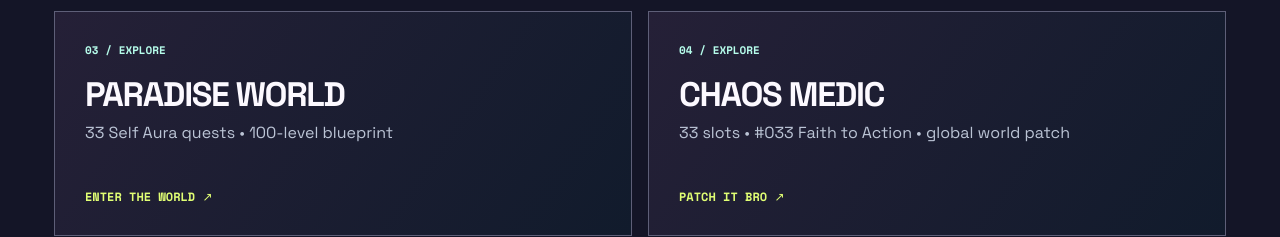
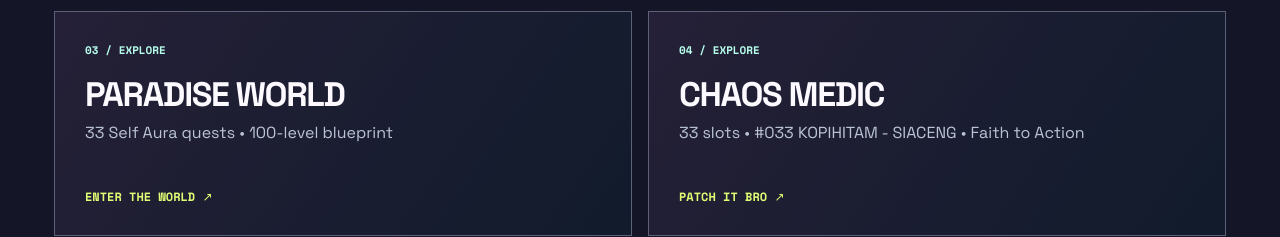
Before and after one commit to bjo163/moonwitness-xii-season-global-championships, a React (Vite) app: page / in a window 1280 px wide. Shown: the part 3080-3317 px from the top of the page. Built offline with nearby package versions, Linux system fonts and the light colour scheme.

Commit message:
Update homepage title for slot #033

```diff
--- a/src/pages/Home.jsx
+++ b/src/pages/Home.jsx
@@ -1,7 +1,7 @@
 import React from 'react';import {Link} from 'react-router-dom';import {topics,crew} from '../data.js';import {Card,Head,Notice} from '../components/UI.jsx';import CrewArt from '../components/CrewArt.jsx';import SupportArt from '../components/SupportArt.jsx';import Books from '../components/Books.jsx';import {supportingCrew} from '../data/supportingCrew.js';
 const names=['ROCKSOUL','ISROCKFEEL','WALTERWHITE','4-LAH / THE BATTERIES'];
 const bios={ROCKSOUL:['MAIN WITNESS / SOUL MODES','Faceless hoodie, backward green or black cap. Color marks a symbolic soul-mode: mercy, hope or resolve. Inspired by prophetic virtues, without claims of literal prophetic identity.'],ISROCKFEEL:['PUNK-ROCK ACTION MENTOR','Messy punk hair, patched leather and denim, raw Gen-Z band energy. Field action first. Artistically inspired by Israfil themes of calling and awakening.'],WALTERWHITE:['WILD IDEA ENGINEER','The experimental messenger: sharp streetwear, disruptive ideas, funky humor. Artistically inspired by Jibril and the theme of delivering messages.'],'4-LAH / THE BATTERIES':['SIGNAL QUEEN / COMMAND CENTER','Adult female leader: striking, fashionable, playful, magnetic and elegant. Neon pink-violet, stylish and respectful, never explicit.']};
-const routes=[['07','LOCAL TOOLS','Optional browser-only progress backup • private research notes','/workspace','BACKUP MY WORK'],['05','COMMAND CENTER','100 levels • 10 guilds • 48 event ideas','/command-center','OPEN COMMAND CENTER'],['06','RESEARCH DESK','105 champion-source audit • 15 story reviews','/research','SHOW THE RECEIPTS'],['00','CHARACTER UNIVERSE','Four main characters and six support concepts','/characters','MEET THE CREW'],['01','THE STORY ARCHIVE','15 episodes • 63 editorial pages','/stories','READ THE STORIES'],['02','GLOBAL CHAMPIONS','105 cross-tradition editorial profiles','/champions','MEET THE CHAMPIONS'],['03','PARADISE WORLD','33 Self Aura quests • 100-level blueprint','/paradise','ENTER THE WORLD'],['04','CHAOS MEDIC','33 slots • #033 Faith to Action • global world patch','/syafaat-status','PATCH IT BRO']];
+const routes=[['07','LOCAL TOOLS','Optional browser-only progress backup • private research notes','/workspace','BACKUP MY WORK'],['05','COMMAND CENTER','100 levels • 10 guilds • 48 event ideas','/command-center','OPEN COMMAND CENTER'],['06','RESEARCH DESK','105 champion-source audit • 15 story reviews','/research','SHOW THE RECEIPTS'],['00','CHARACTER UNIVERSE','Four main characters and six support concepts','/characters','MEET THE CREW'],['01','THE STORY ARCHIVE','15 episodes • 63 editorial pages','/stories','READ THE STORIES'],['02','GLOBAL CHAMPIONS','105 cross-tradition editorial profiles','/champions','MEET THE CHAMPIONS'],['03','PARADISE WORLD','33 Self Aura quests • 100-level blueprint','/paradise','ENTER THE WORLD'],['04','CHAOS MEDIC','33 slots • #033 KOPIHITAM - SIACENG • Faith to Action','/syafaat-status','PATCH IT BRO']];
 export default function Home(){return <main className="mw-home">
 <section className="mw-hero"><div className="container mw-hero-inner"><div className="mw-hero-content">
 <div className="mw-kicker"><span className="mw-pulse"/> SEASON XII / THE BATTERIES / GLOBAL CHAMPIONSHIPS</div>
```
